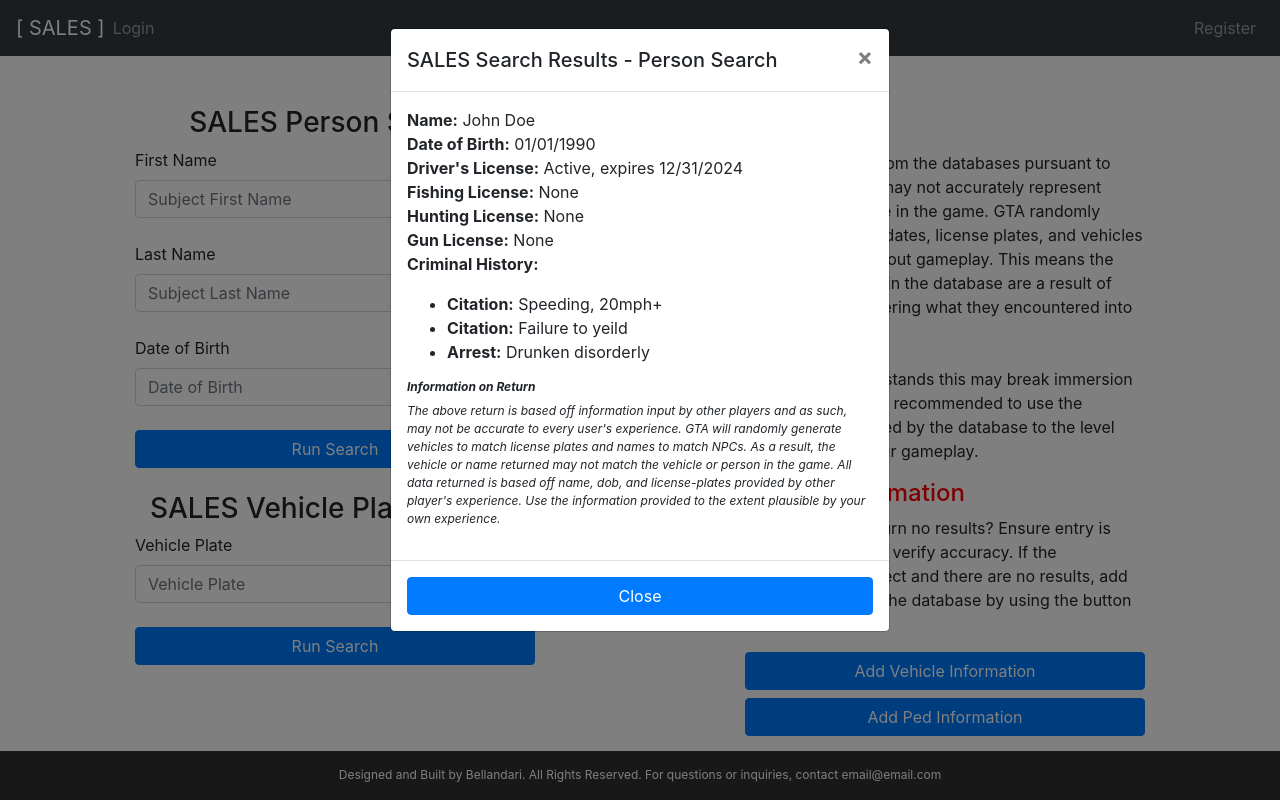
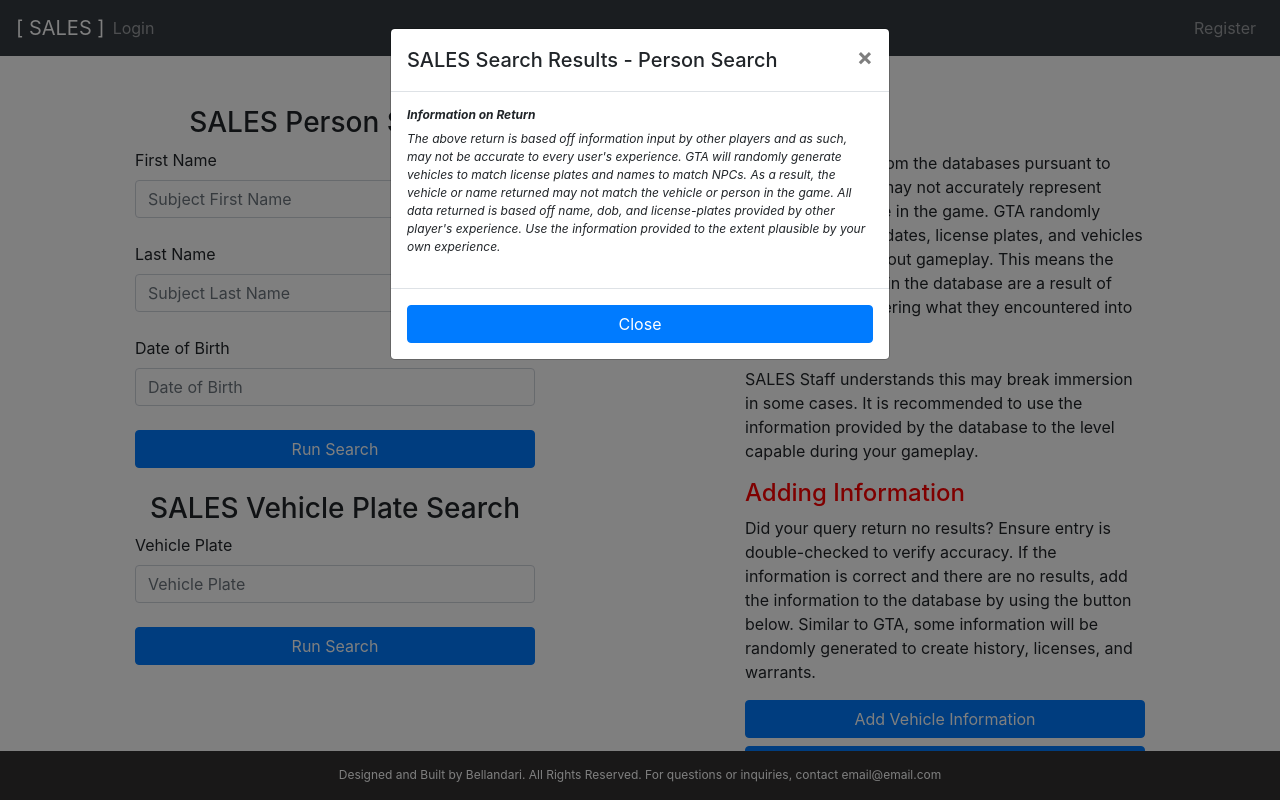
Before and after one commit to bellandari/MDT-Project, a Flask app: template website/templates/search.html in a window 1280 px wide, after a click on "Run Search". Run offline with Flask 3, Linux system fonts and the light colour scheme; the template is opened without the code that fills it, so the values that code supplies are empty; some libraries are stand-ins or nearby versions.

Commit message:
Working Update

```diff
--- a/website/templates/search.html
+++ b/website/templates/search.html
@@ -3,7 +3,7 @@
 {% block content %}
 
   <div class="searchcontainer">
-    <form method="post">
+    <form id="person" method="post">
       <h3 align="center">SALES Person Search</h3>
 
       <!-- First Name Form -->
@@ -33,12 +33,12 @@
 
       <!-- DOB Form -->
       <div class = "person-group">
-        <label for="DOB">Date of Birth</label>
+        <label for="dob">Date of Birth</label>
         <input
           type="text"
           class="form-control"
-          id="DOB"
-          name="DOB"
+          id="dob"
+          name="dob"
           placeholder="Date of Birth">
        </input>
       </div>
@@ -83,21 +83,10 @@
           </div>
           <div class="modal-body">
 
-            <p>
-            <b>Name:</b> John Doe<br>
-            <b>Date of Birth:</b> 01/01/1990<br>
-            <b>Driver's License:</b> Active, expires 12/31/2024<br>
-            <b>Fishing License:</b> None<br>
-            <b>Hunting License:</b> None<br>
-            <b>Gun License:</b> None<br>
-            <b>Criminal History:</b> <br>
-            <ul>
-              <li><b>Citation:</b> Speeding, 20mph+</li>
-              <li><b>Citation:</b> Failure to yeild</li>
-              <li><b>Arrest:</b> Drunken disorderly</li>
 
-            </ul>
-            </p>
+             {{ results.firstName }} {{ results.lastName }}
+             {{ results.dob }}
+
 
             <h3 class="returnheader">Information on Return</h3>
             <p class="returndisclaimer">The above return is based off information input by other players and as such,
@@ -164,7 +153,8 @@
       <h4>Adding Information</h4>
       <p>
         Did your query return no results? Ensure entry is double-checked to verify accuracy. If the information is correct and there are no results,
-        add the information to the database by using the button below.
+        add the information to the database by using the button below. Similar to GTA, some information will be randomly generated to create history,
+        licenses, and warrants.
       </p>
 
       <button type="submit" class="btn btn-primary btn-block" data-toggle="modal" data-target="#addvehiclemodal">Add Vehicle Information</button>
```
Also changed, not shown: website/views.py (+11 -3 lines).
